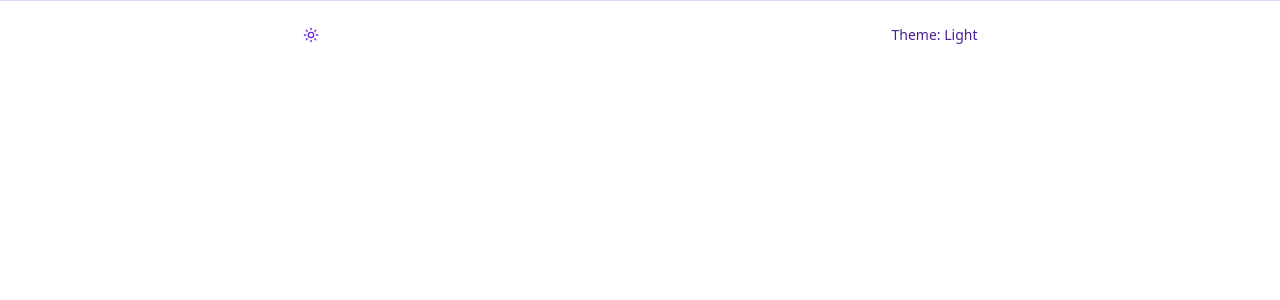
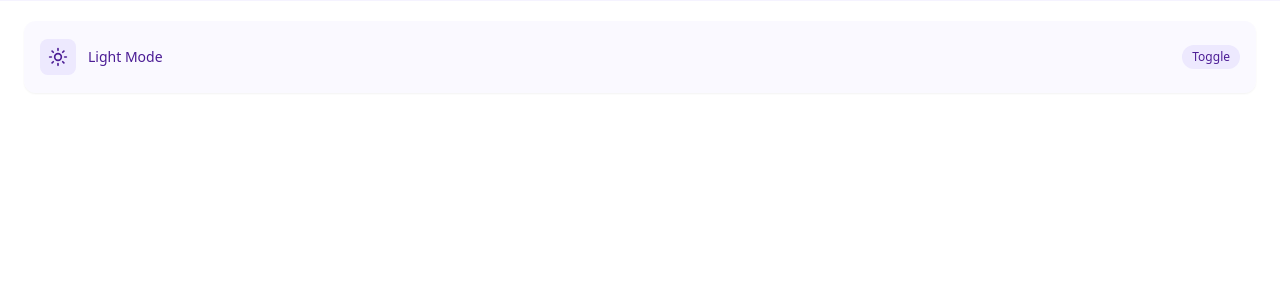
Before and after one commit to Reza-kh80/Ai-Chat, a Next.js app: page /settings in a window 1280 px wide. Shown: the top 300 px of the page. Built offline with nearby package versions, Linux system fonts and the light colour scheme.

Commit message:
the change setting design

```diff
--- a/components/Settings.jsx
+++ b/components/Settings.jsx
@@ -1,5 +1,5 @@
 import React from 'react';
-import { Moon, Sun, Waves } from 'lucide-react';
+import { Moon, Sun, LogOut } from 'lucide-react';
 import { Button } from '@/ui_template/ui/button';
 import { useTheme, themes } from '@/contexts/ThemeContext ';
 
@@ -7,9 +7,8 @@ const Settings = ({ user }) => {
     const { theme, setTheme } = useTheme();
 
     const themeIcons = {
-        [themes.light]: <Sun className="h-4 w-4 text-primary-700 dark:text-primary-100 ocean:text-accent-100" />,
-        [themes.dark]: <Moon className="h-4 w-4 text-primary-700 dark:text-primary-100 ocean:text-accent-100" />,
-        [themes.ocean]: <Waves className="h-4 w-4 text-primary-700 dark:text-primary-100 ocean:text-accent-100" />
+        [themes.light]: <Sun className="h-5 w-5 transition-transform duration-300 group-hover:rotate-90" />,
+        [themes.dark]: <Moon className="h-5 w-5 transition-transform duration-300 group-hover:-rotate-12" />,
     };
 
     const nextTheme = () => {
@@ -20,31 +19,67 @@ const Settings = ({ user }) => {
     };
 
     return (
-        <div className="p-4 mt-auto border-t border-primary-200 dark:border-primary-800 ocean:border-accent-800">
-            <div className="space-y-4">
+        <div className="px-6 py-5 mt-auto border-t border-primary-200/30 dark:border-primary-800/30 ocean:border-accent-800/30 backdrop-blur-sm">
+            <div className="space-y-5">
                 <Button
                     variant="ghost"
                     onClick={nextTheme}
-                    className="w-full flex items-center justify-around p-2 space-x-2
-                    hover:bg-primary-100 dark:hover:bg-primary-800 ocean:hover:bg-accent-700
-                    text-primary-900 dark:text-primary-50 ocean:text-accent-50"
+                    className="group w-full flex items-center justify-between px-4
+                    rounded-xl transition-all duration-300 ease-in-out
+                    bg-primary-50/50 dark:bg-primary-900/50 ocean:bg-accent-900/50
+                    hover:bg-primary-100 dark:hover:bg-primary-800/80 ocean:hover:bg-accent-800/80
+                    text-primary-900 dark:text-primary-50 ocean:text-accent-50
+                    shadow-sm hover:shadow-md py-9"
                 >
-                    {themeIcons[theme]}
-                    <span className="ml-2">Theme: {theme.charAt(0).toUpperCase() + theme.slice(1)}</span>
+                    <div className="flex items-center space-x-3">
+                        <div className="p-2 rounded-lg
+                        bg-primary-100 dark:bg-primary-800 ocean:bg-accent-800
+                        group-hover:bg-primary-200 dark:group-hover:bg-primary-700 ocean:group-hover:bg-accent-700">
+                            {themeIcons[theme]}
+                        </div>
+                        <span className="font-medium">
+                            {theme.charAt(0).toUpperCase() + theme.slice(1)} Mode
+                        </span>
+                    </div>
+                    <div className="text-xs px-2.5 py-1 rounded-full
+                    bg-primary-100 dark:bg-primary-800 ocean:bg-accent-800
+                    group-hover:bg-primary-200 dark:group-hover:bg-primary-700 ocean:group-hover:bg-accent-700">
+                        Toggle
+                    </div>
                 </Button>
 
                 {user && (
-                    <div className="flex items-center space-x-3 p-2 mt-2
-                    bg-primary-100 dark:bg-primary-800 ocean:bg-accent-800 rounded-lg">
-                        <div className="w-8 h-8 rounded-full
-                        bg-primary-200 dark:bg-primary-700 ocean:bg-accent-700
-                        text-primary-900 dark:text-primary-50 ocean:text-accent-50
-                        flex items-center justify-center">
-                            {user?.[0]}
+                    <div className="flex items-center justify-between p-4
+                    bg-primary-50/50 dark:bg-primary-900/50 ocean:bg-accent-900/50
+                    rounded-xl shadow-sm transition-all duration-300 hover:shadow-md">
+                        <div className="flex items-center space-x-3">
+                            <div className="w-10 h-10 rounded-full
+                            bg-gradient-to-br from-primary-400 to-primary-600 dark:from-primary-600 dark:to-primary-800
+                            ocean:from-accent-600 ocean:to-accent-800
+                            text-white font-medium
+                            flex items-center justify-center shadow-inner">
+                                {user?.[0]?.toUpperCase()}
+                            </div>
+                            <div className="flex flex-col">
+                                <span className="font-medium text-primary-900 dark:text-primary-50 ocean:text-accent-50">
+                                    {user}
+                                </span>
+                                <span className="text-xs text-primary-600 dark:text-primary-400 ocean:text-accent-400">
+                                    Active Now
+                                </span>
+                            </div>
                         </div>
-                        <span className="text-primary-900 dark:text-primary-50 ocean:text-accent-50">
-                            {user}
-                        </span>
+                        <Button
+                            variant="ghost"
+                            size="icon"
+                            className="h-9 w-9 rounded-lg
+                            bg-primary-100/50 dark:bg-primary-800/50 ocean:bg-accent-800/50
+                            hover:bg-red-100 hover:text-red-600
+                            dark:hover:bg-red-900/50 dark:hover:text-red-400
+                            ocean:hover:bg-red-900/50 ocean:hover:text-red-400"
+                        >
+                            <LogOut className="h-4 w-4" />
+                        </Button>
                     </div>
                 )}
             </div>
--- a/contexts/ThemeContext .jsx
+++ b/contexts/ThemeContext .jsx
@@ -1,4 +1,5 @@
 import React, { createContext, useContext, useState, useEffect } from 'react';
+import { Toaster } from '@/ui_template/ui/toaster';
 
 const ThemeContext = createContext();
 
@@ -25,6 +26,7 @@ export function ThemeProvider({ children }) {
     return (
         <ThemeContext.Provider value={{ theme, setTheme }}>
             {children}
+            <Toaster />
         </ThemeContext.Provider>
     );
 }
```
